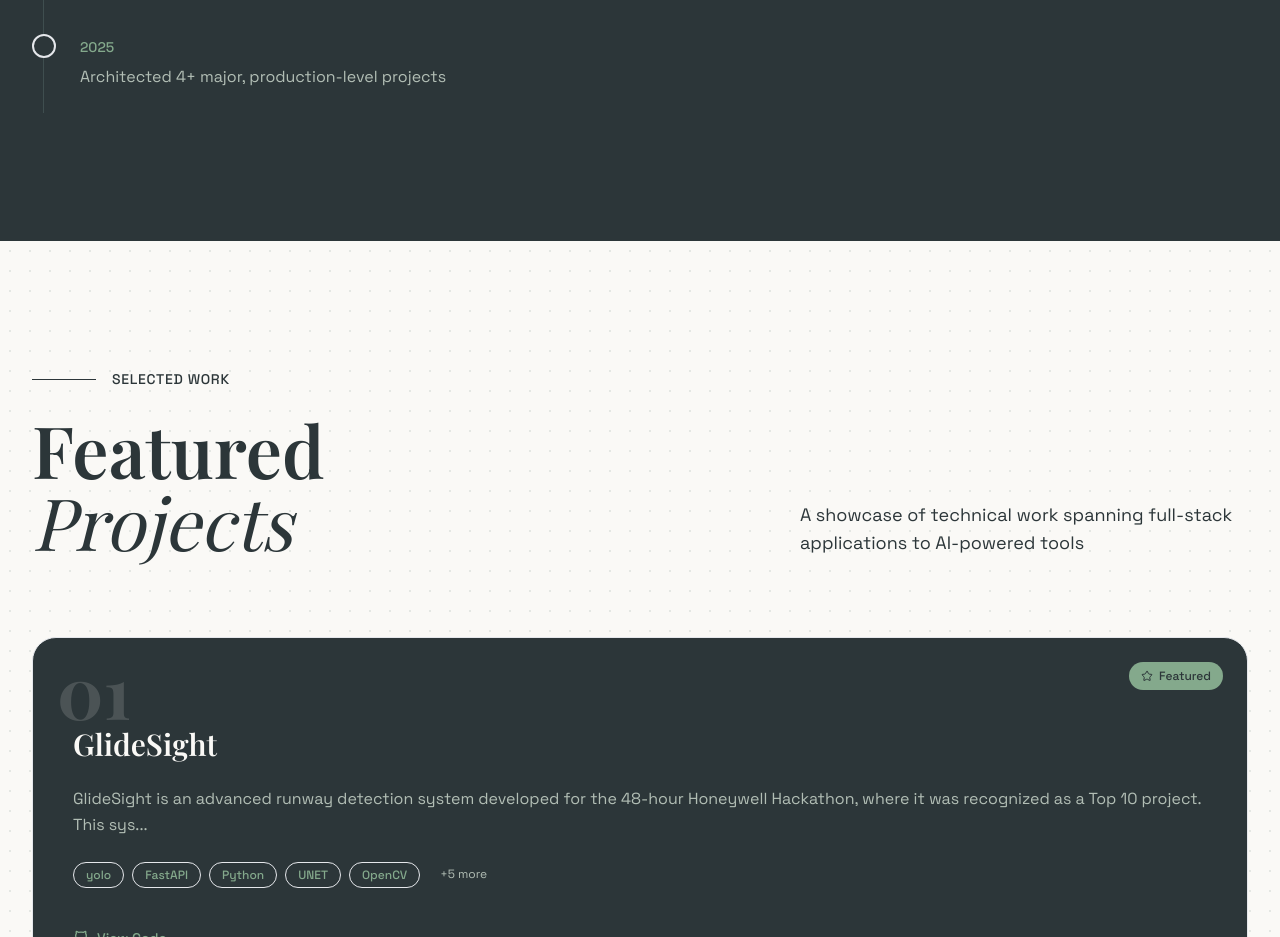
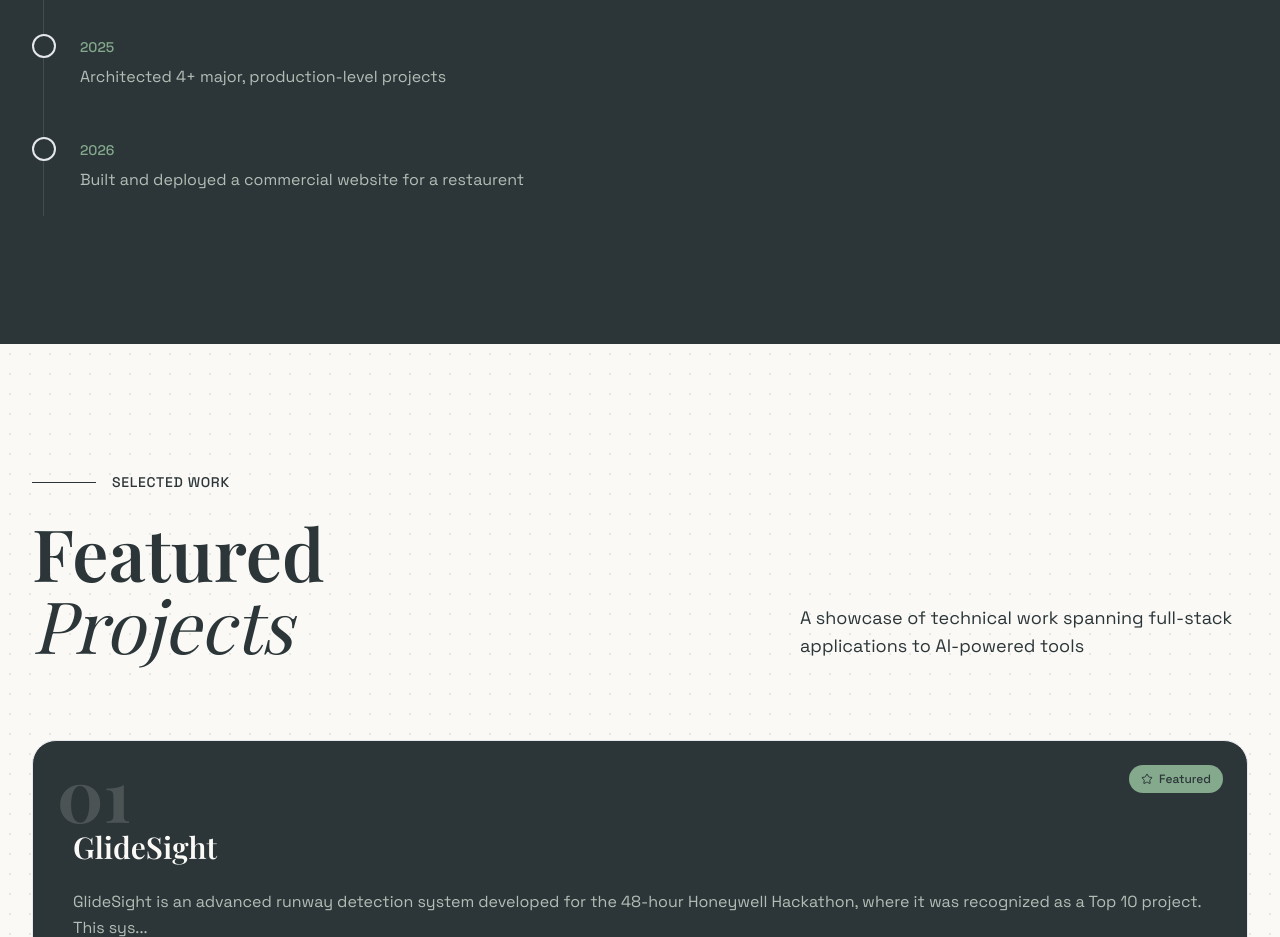
Before and after one commit to vedhanth66/Portfolio, a React (Create React App) app in the folder frontend/: page / in a window 1280 px wide. Shown: the part 2320-3257 px from the top of the page. Built offline with nearby package versions, Linux system fonts and the light colour scheme; a web font is replaced by a local one.

Commit message:
Timeline event added

```diff
--- a/frontend/src/components/About.jsx
+++ b/frontend/src/components/About.jsx
@@ -26,7 +26,8 @@ const About = () => {
     { year: '2025', event: 'Joined SHREE KARA KALAGRUHA as Founding Full Stack Developer' },
     { year: '2025', event: 'Published a journal paper in IEEE Access' },
     { year: '2025', event: 'Placed in the Top 10 at the Honeywell × SDG Hackathon' },
-    { year: '2025', event: 'Architected 4+ major, production-level projects' }
+    { year: '2025', event: 'Architected 4+ major, production-level projects' },
+    { year: '2026', event: 'Built and deployed a commercial website for a restaurent'}
   ];
 
   const stats = [
```
